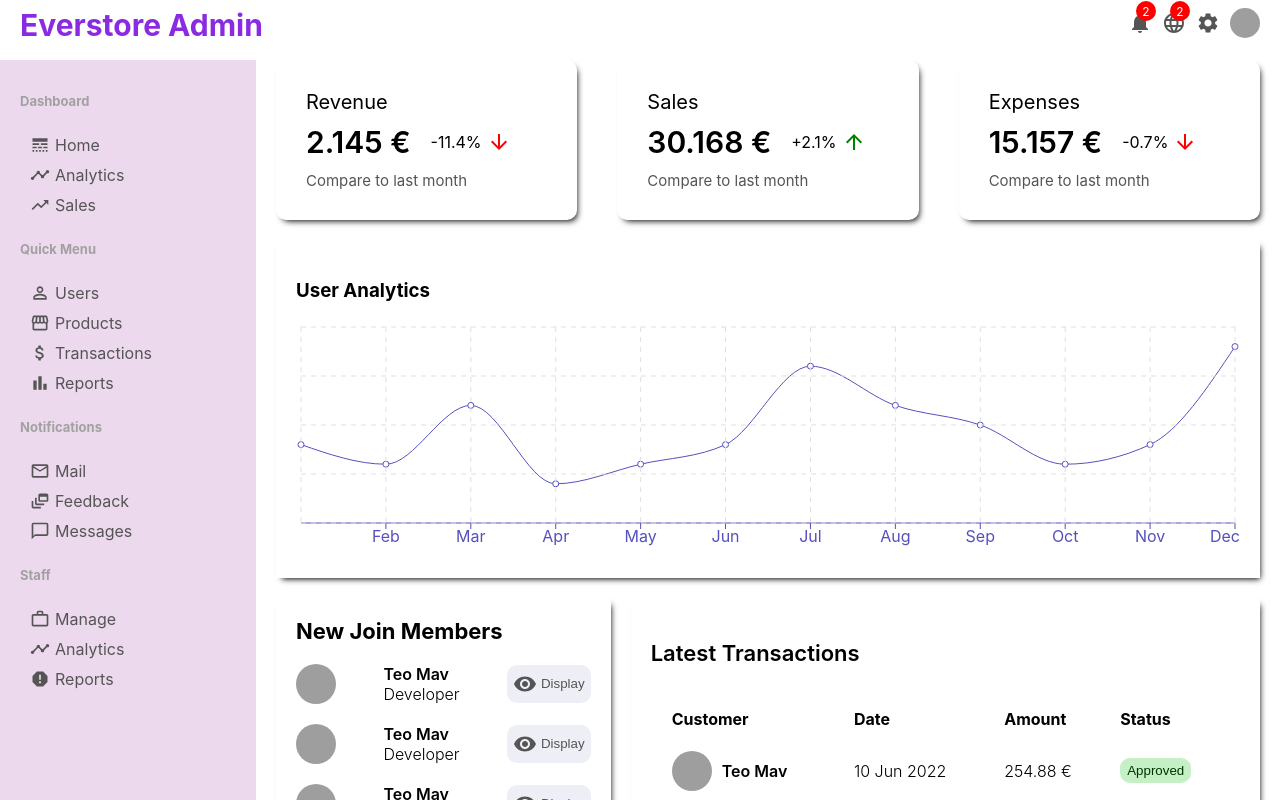
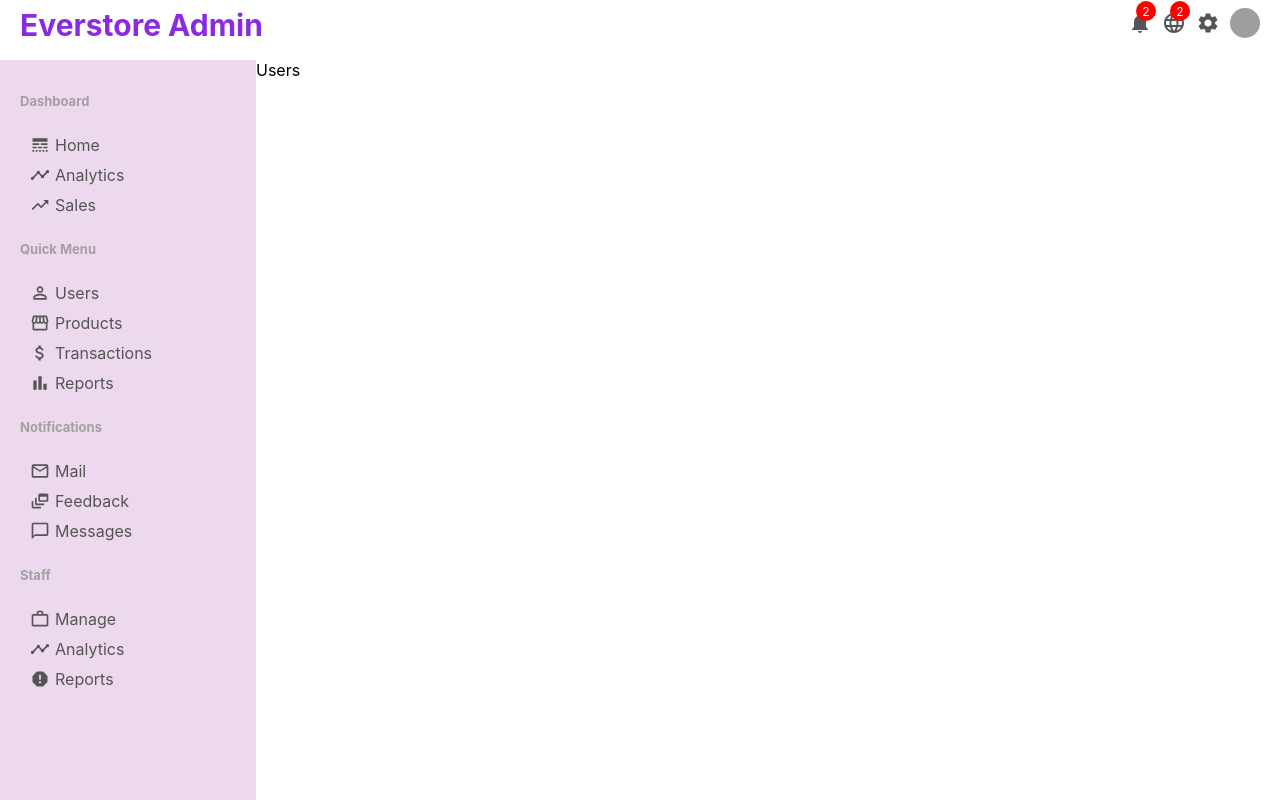
Before and after one commit to rusinner/Full_Stack_Ecommerce, a React (Create React App) app in the folder admin/: page /users in a window 1280 px wide. Shown: the top 800 px of the page. Built offline with nearby package versions, Linux system fonts and the light colour scheme; grey boxes are pictures that could not be loaded.

Commit message:
fixed thead issue in tables and add react router

```diff
--- a/admin/package.json
+++ b/admin/package.json
@@ -16,7 +16,7 @@
     "react": "^18.2.0",
     "react-dom": "^18.2.0",
     "react-redux": "^8.0.5",
-    "react-router-dom": "^6.8.2",
+    "react-router-dom": "^6.9.0",
     "react-scripts": "5.0.1",
     "recharts": "^2.4.3",
     "redux-persist": "^6.0.0",
--- a/admin/src/App.jsx
+++ b/admin/src/App.jsx
@@ -1,17 +1,21 @@
 import React from "react";
 import { Topbar, Sidebar } from "./components";
-import { Home } from "./pages";
+import { Home, UserList } from "./pages";
 import "./app.css";
+import { BrowserRouter as Router, Routes, Route } from "react-router-dom";
 
 function App() {
   return (
-    <div>
+    <Router>
       <Topbar />
       <div className="container">
         <Sidebar />
-        <Home />
+        <Routes>
+          <Route path="/" element={<Home />} />
+          <Route path="/users" element={<UserList />} />
+        </Routes>
       </div>
-    </div>
+    </Router>
   );
 }
 
--- a/admin/src/components/widgetLg/WidgetLg.jsx
+++ b/admin/src/components/widgetLg/WidgetLg.jsx
@@ -8,13 +8,17 @@ const WidgetLg = () => {
   return (
     <div className="widgetLg">
       <h3 className="widgetLgTitle">Latest Transactions</h3>
+
       <table className="widgetLgTable">
+        <thead>
           <tr className="widgetLgTr">
             <th className="widgetLgTh">Customer</th>
             <th className="widgetLgTh">Date</th>
             <th className="widgetLgTh">Amount</th>
             <th className="widgetLgTh">Status</th>
           </tr>
+        </thead>
+        <thead>
           <tr className="widgetLgTr">
             <td className="widgetLgUser">
               <img
@@ -30,6 +34,8 @@ const WidgetLg = () => {
               <Button type="Approved" />
             </td>
           </tr>
+        </thead>
+        <thead>
           <tr className="widgetLgTr">
             <td className="widgetLgUser">
               <img
@@ -45,6 +51,8 @@ const WidgetLg = () => {
               <Button type="Declined" />
             </td>
           </tr>
+        </thead>
+        <thead>
           <tr className="widgetLgTr">
             <td className="widgetLgUser">
               <img
@@ -60,6 +68,8 @@ const WidgetLg = () => {
               <Button type="Pending" />
             </td>
           </tr>
+        </thead>
+        <thead>
           <tr className="widgetLgTr">
             <td className="widgetLgUser">
               <img
@@ -75,6 +85,7 @@ const WidgetLg = () => {
               <Button type="Approved" />
             </td>
           </tr>
+        </thead>
       </table>
     </div>
   );
--- a/admin/src/pages/userList/UserList.jsx
+++ b/admin/src/pages/userList/UserList.jsx
@@ -1,7 +1,8 @@
 import React from "react";
+import "./userList.css";
 
 const UserList = () => {
-  return <div></div>;
+  return <div className="userList">Users</div>;
 };
 
 export default UserList;
--- a/admin/src/pages/userList/userList.css
+++ b/admin/src/pages/userList/userList.css
@@ -0,0 +1,3 @@
+.userList {
+  flex: 4;
+}
```
Also changed, not shown: 1 other file (tests, documents, lock files or other folders). Lines whose indentation alone changed are shown as unchanged.
